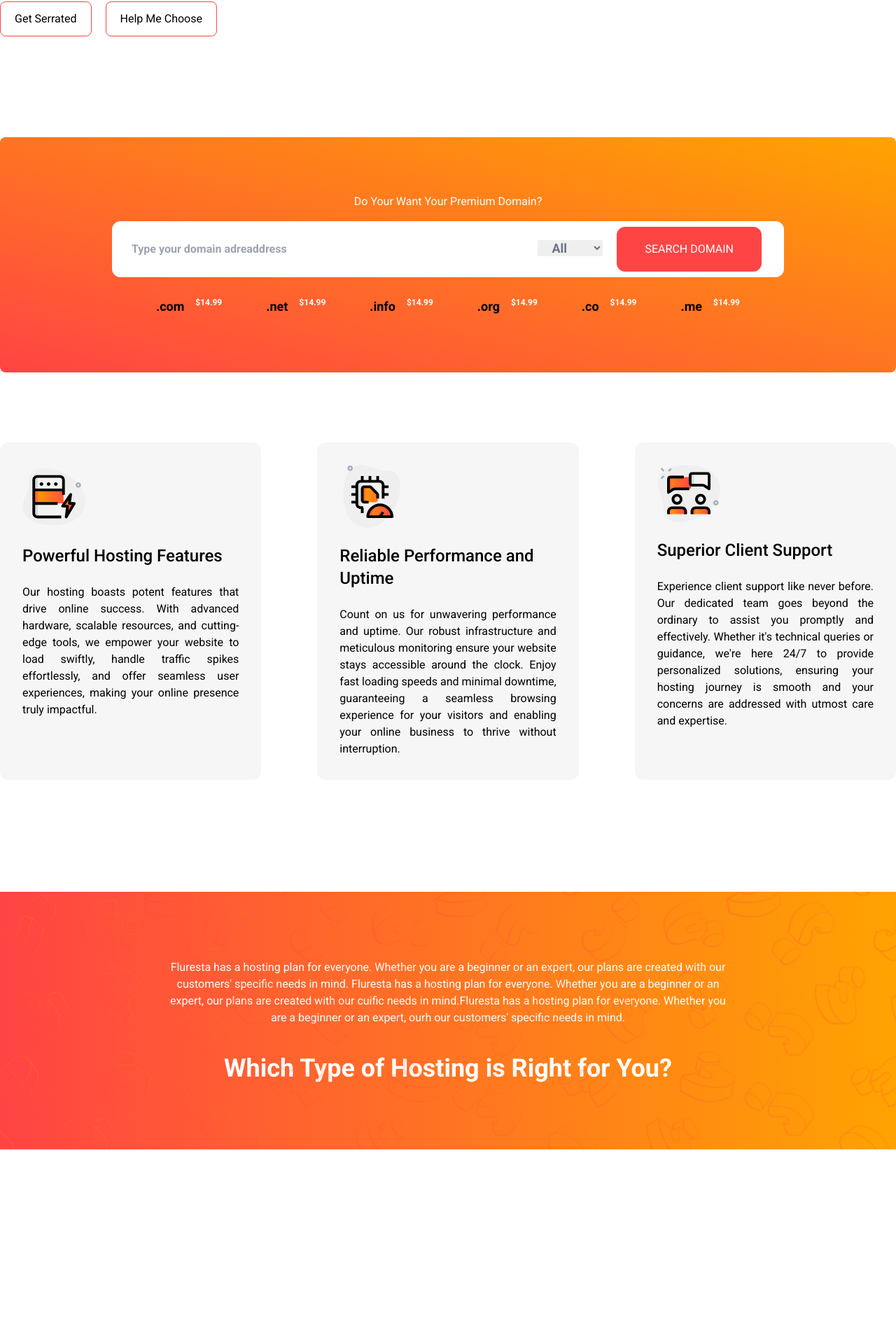
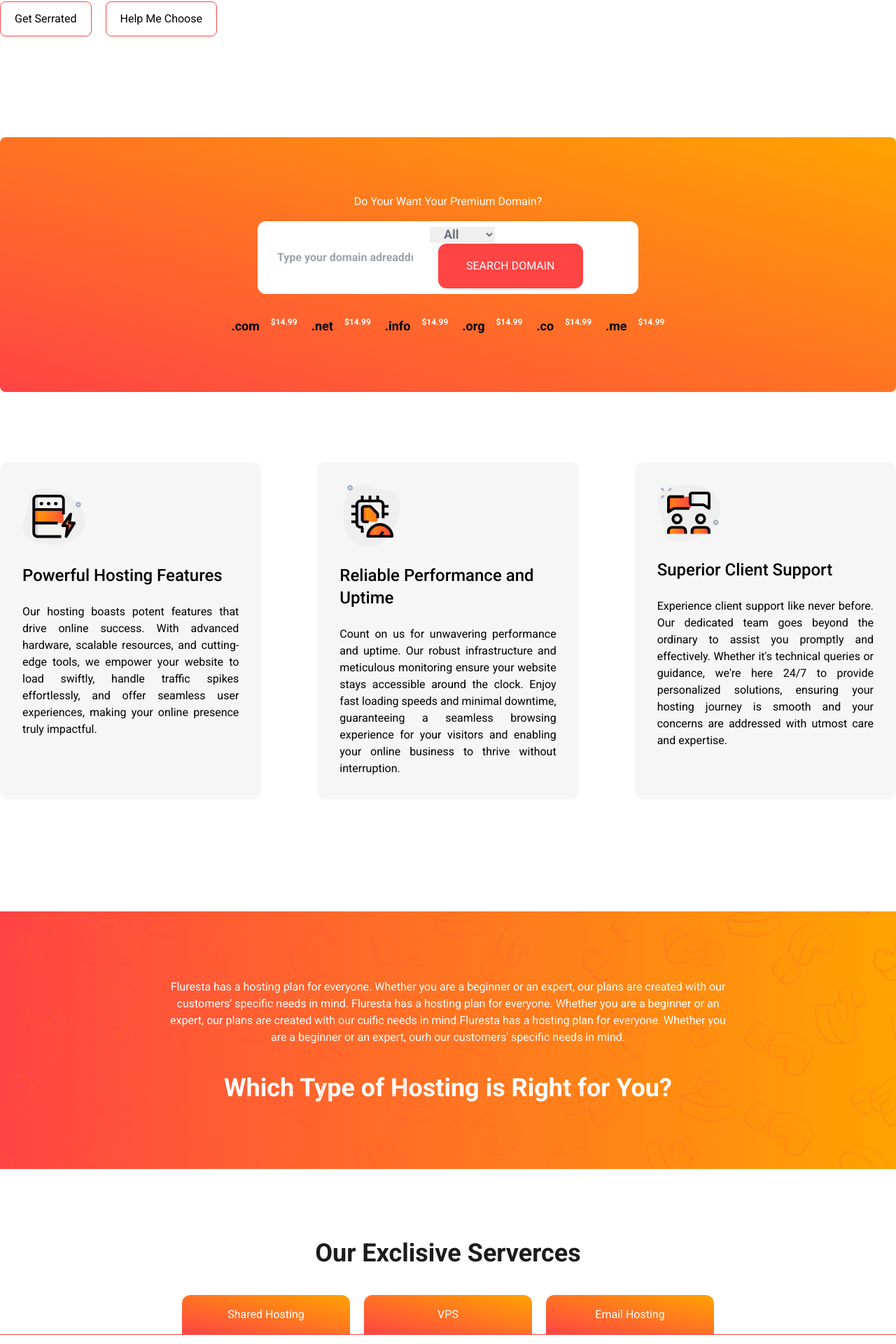
Before and after one commit to pothikit/hostfule-project, a React (Create React App) app: page / in a window 1280 px wide. Shown: the part 891-2811 px from the top of the page at 70% size. Before the commit the page ends 2553 px from the top, so only its background shows below. Built offline with nearby package versions, Linux system fonts and the light colour scheme; a web font is replaced by a local one.

Commit message:
pricing start

```diff
--- a/src/components/home/Home.jsx
+++ b/src/components/home/Home.jsx
@@ -2,6 +2,7 @@ import React from 'react'
 import Hero from './Hero'
 import DomainSeach from './domainSeach'
 import Threcard from './Threcard'
+import Exclusive from './exclusive/Exclusive'
 
 function Home() {
     return (
@@ -9,6 +10,7 @@ function Home() {
             <Hero></Hero>
             <DomainSeach></DomainSeach>
             <Threcard></Threcard>
+            <Exclusive></Exclusive>
         </main>
     )
 }
--- a/src/components/home/domainSeach.jsx
+++ b/src/components/home/domainSeach.jsx
@@ -13,12 +13,11 @@ function DomainSeach() {
                     <div className='p-20 px-40'>
                         <h2 className='text-center text-white mb-4'>Do Your Want Your Premium Domain?</h2>
                         <div className='search-bar flex flex-col'>
-                            <form method="post" action="https://my.hostflu.com/cart.php?a=add&domain=register" className='bg-white flex justify-between items-center px-3 py-2 rounded-xl'>
+                            <form method="post" action="https://my.hostflu.com/cart.php?a=add&domain=register" className='bg-white flex justify-between items-center px-3 py-2 rounded-xl md:mx-52'>
 
-                                <input type="text" placeholder='Type your domain adreaddress' className='p-4 flex-1 outline-none font-semibold' name="query" id='domainName' />
+                                <input type="text" placeholder='Type your domain adreaddress' className='p-4 flex-1 outline-none font-semibold' name="query" id='domainName' required />
 
-
-                                <div className='px-5 space-x-5'>
+                                <div className='px-2 space-x-3'>
                                     <select name="extension" id="extensionSelect" className='outline-0 text-lg px-4 text-gray-500 font-semibold cursor-pointer'>
                                         <option value="All" defaultValue>All</option>
                                         {alldomain.map((domain) => (
@@ -28,8 +27,8 @@ function DomainSeach() {
                                     <input type="submit" value="SEARCH DOMAIN" className='cursor-pointer py-5 bg-primary rounded-xl text-white px-10' />
                                 </div>
                             </form>
-                            <div className="extensions mt-7">
-                                <ul className='flex justify-evenly'>
+                            <div className="extensions mt-8">
+                                <ul className='flex justify-center gap-5'>
                                     {
                                         extensions.map((exetension) => (
                                             <li key={exetension.id} className='text-lg font-semibold gap-4 items-start flex'><span>{exetension.extension}</span><span className='text-xs font-semibold text-white'>{exetension.price}</span></li>
--- /dev/null
+++ b/src/components/home/exclusive/Exclusive.jsx
@@ -0,0 +1,29 @@
+import React, { useState } from 'react'
+
+
+function Exclusive() {
+    const [tab, setTab] = useState();
+
+    const handleclck = (tabNo) => {
+        setTab(tabNo)
+    }
+    return (
+        <section className='py-20'>
+            <div className="container mx-auto">
+                <div className="content">
+                    <h1 className='text-center text-4xl font-semibold text-[#1C1C1C]'>Our Exclisive Serverces</h1>
+                    <div className="tabs-main border-b border-primary mt-10">
+                        <div className="tabs flex gap-5 justify-center">
+                            <button onClick={(() => handleclck(1))} className={`px-6 text-white py-4 bg-gradient-to-tr from-primary to-secondary w-60 rounded-xl rounded-b-none ${tab === 1 ? "opacity-70" : "opacity-100"}`}>Shared Hosting</button>
+                            <button onClick={(() => handleclck(2))} className={`px-6 text-white py-4 bg-gradient-to-tr from-primary to-secondary w-60 rounded-xl rounded-b-none ${tab === 2 ? "opacity-70" : "opacity-100"}`}>VPS</button>
+                            <button onClick={(() => handleclck(3))} className={`px-6 text-white py-4 bg-gradient-to-tr from-primary to-secondary w-60 rounded-xl rounded-b-none ${tab === 3 ? "opacity-70" : "opacity-100"}`}>Email Hosting</button>
+
+                        </div>
+                    </div>
+                </div>
+            </div>
+        </section >
+    )
+}
+
+export default Exclusive
--- a/src/data.json
+++ b/src/data.json
@@ -50,5 +50,133 @@
             "extension": ".edu",
             "price": "$14.99"
         }
+    ],
+    "exclusive": [
+        {
+            "id": 1,
+            "type": "Stellar",
+            "price": "$26.59/yr",
+            "discount": "Save 75% with 12/mo term",
+            "serviceName": "SHARED HOSTING",
+            "service-description": "Great for those who are just getting started with their website and are looking to stay within on a budget.",
+            "features": [
+                "20 GB SSD",
+                "3 Websites",
+                " Free CDN BETA",
+                "TLDs On Offer"
+            ]
+        },
+        {
+            "id": 2,
+            "type": "Reseller Hosting",
+            "price": "$26.59/yr",
+            "discount": "Save 75% with 12/mo term",
+            "serviceName": "SHARED HOSTING",
+            "service-description": "Great for those who are just getting started with their website and are looking to stay within on a budget.",
+            "features": [
+                "40 GB SSD",
+                "30 Websites",
+                " Free CDN BETA",
+                "TLDs On Offer"
+            ]
+        },
+        {
+            "id": 3,
+            "type": "Hosting Hosting",
+            "price": "$26.59/yr",
+            "discount": "Save 10% with 12/mo term",
+            "serviceName": "SHARED HOSTING",
+            "service-description": "Great for those who are just getting started with their website and are looking to stay within on a budget.",
+            "features": [
+                "35 GB SSD",
+                "25 Websites",
+                "Not Free CDN BETA",
+                "TLDs On Offer"
+            ]
+        },
+        {
+            "id": 4,
+            "type": "Stellar Hosting",
+            "price": "$26.59/yr",
+            "discount": "Save 69% with 12/mo term",
+            "serviceName": "SHARED HOSTING",
+            "service-description": "Great for those who are just getting started with their website and are looking to stay within on a budget.",
+            "features": [
+                "31 GB SSD",
+                "68 Websites",
+                "Not Free CDN BETA",
+                "TLDs On Offer"
+            ]
+        },
+        {
+            "id": 5,
+            "type": "Hosting Stellar",
+            "price": "$26.59/yr",
+            "discount": "Save 42% with 12/mo term",
+            "serviceName": "HOSTING SHARED",
+            "service-description": "Great for those who are just getting started with their website and are looking to stay within on a budget.",
+            "features": [
+                "68 GB SSD",
+                "13 Websites",
+                "Not Free CDN BETA",
+                "TLDs On Offer"
+            ]
+        },
+        {
+            "id": 6,
+            "type": "Virtual Servers",
+            "price": "$26.59/yr",
+            "discount": "Save 30% with 12/mo term",
+            "serviceName": "HOSTING SHARED",
+            "service-description": "Great for those who are just getting started with their website and are looking to stay within on a budget.",
+            "features": [
+                "102 GB SSD",
+                "68 Websites",
+                "Not Free CDN BETA",
+                "TLDs On Offer"
+            ]
+        },
+        {
+            "id": 7,
+            "type": "Dedicated Servers",
+            "price": "$26.59/yr",
+            "discount": "Save 50% with 12/mo term",
+            "serviceName": "HOSTING SHARED",
+            "service-description": "Great for those who are just getting started with their website and are looking to stay within on a budget.",
+            "features": [
+                "02 GB SSD",
+                "64 Websites",
+                "Not Free CDN BETA",
+                "TLDs On Offer"
+            ]
+        },
+        {
+            "id": 8,
+            "type": "Web Hosting",
+            "price": "$26.59/yr",
+            "discount": "Save 25% with 12/mo term",
+            "serviceName": "HOSTING SHARED",
+            "service-description": "Great for those who are just getting started with their website and are looking to stay within on a budget.",
+            "features": [
+                "16 GB SSD",
+                "69 Websites",
+                "Not Free CDN BETA",
+                "TLDs On Offer"
+            ]
+        },
+        {
+            "id": 9,
+            "type": "Stellar",
+            "price": "$26.59/yr",
+            "discount": "Save 96% with 12/mo term",
+            "serviceName": "HOSTING SHARED",
+            "service-description": "Great for those who are just getting started with their website and are looking to stay within on a budget.",
+            "features": [
+                "49 GB SSD",
+                "43 Websites",
+                "Not Free CDN BETA",
+                "TLDs On Offer"
+            ]
+        }
     ]
 }
```
Also changed, not shown: src/asstes/pricingshap.png (renamed from src/asstes/Ellipse 1.png).
